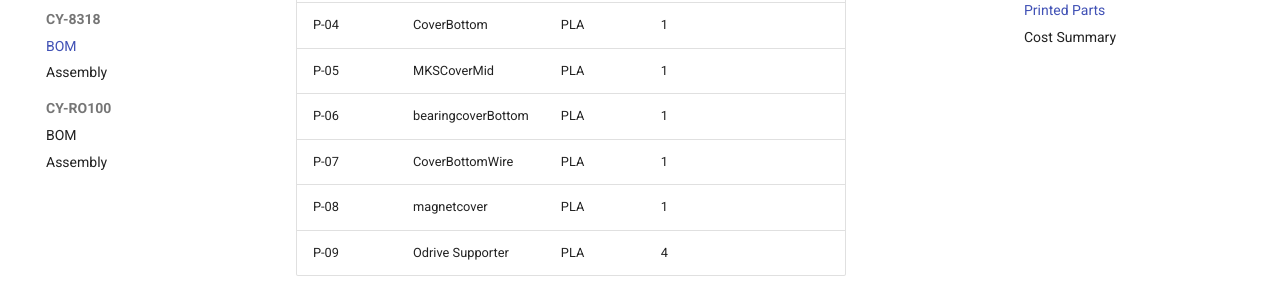
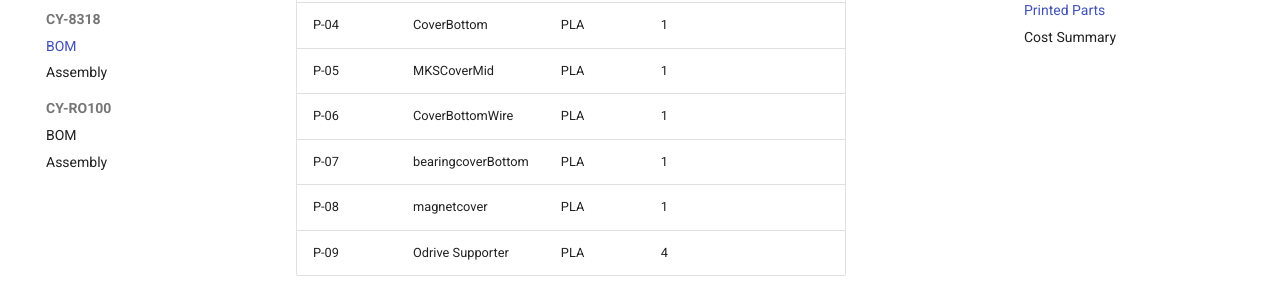
Before and after one commit to w8xin/opencycloid, an MkDocs documentation site: the page built from docs/8318/bom.md, in a window 1280 px wide and 900 px high, scrolled down 1390 px. Shown: the part 152-452 px from the top of the window. Built offline with MkDocs 1.6.1 and Material for MkDocs 9.7.7, drawn with Linux system fonts in a browser that asks for light colours.

Commit message:
Update bom.md

```diff
--- a/docs/8318/bom.md
+++ b/docs/8318/bom.md
@@ -44,8 +44,8 @@ CAD and print files: [Releases](https://github.com/w8xin/opencycloid/releases)
 | P-03 | CoverMid | PLA | 1 | |
 | P-04 | CoverBottom | PLA | 1 | |
 | P-05 | MKSCoverMid | PLA | 1 | |
-| P-06 | bearingcoverBottom | PLA | 1 | |
-| P-07 | CoverBottomWire | PLA | 1 | |
+| P-06 | CoverBottomWire | PLA | 1 | |
+| P-07 | bearingcoverBottom | PLA | 1 | |
 | P-08 | magnetcover | PLA | 1 | |
 | P-09 | Odrive Supporter | PLA | 4 | |
 
```
